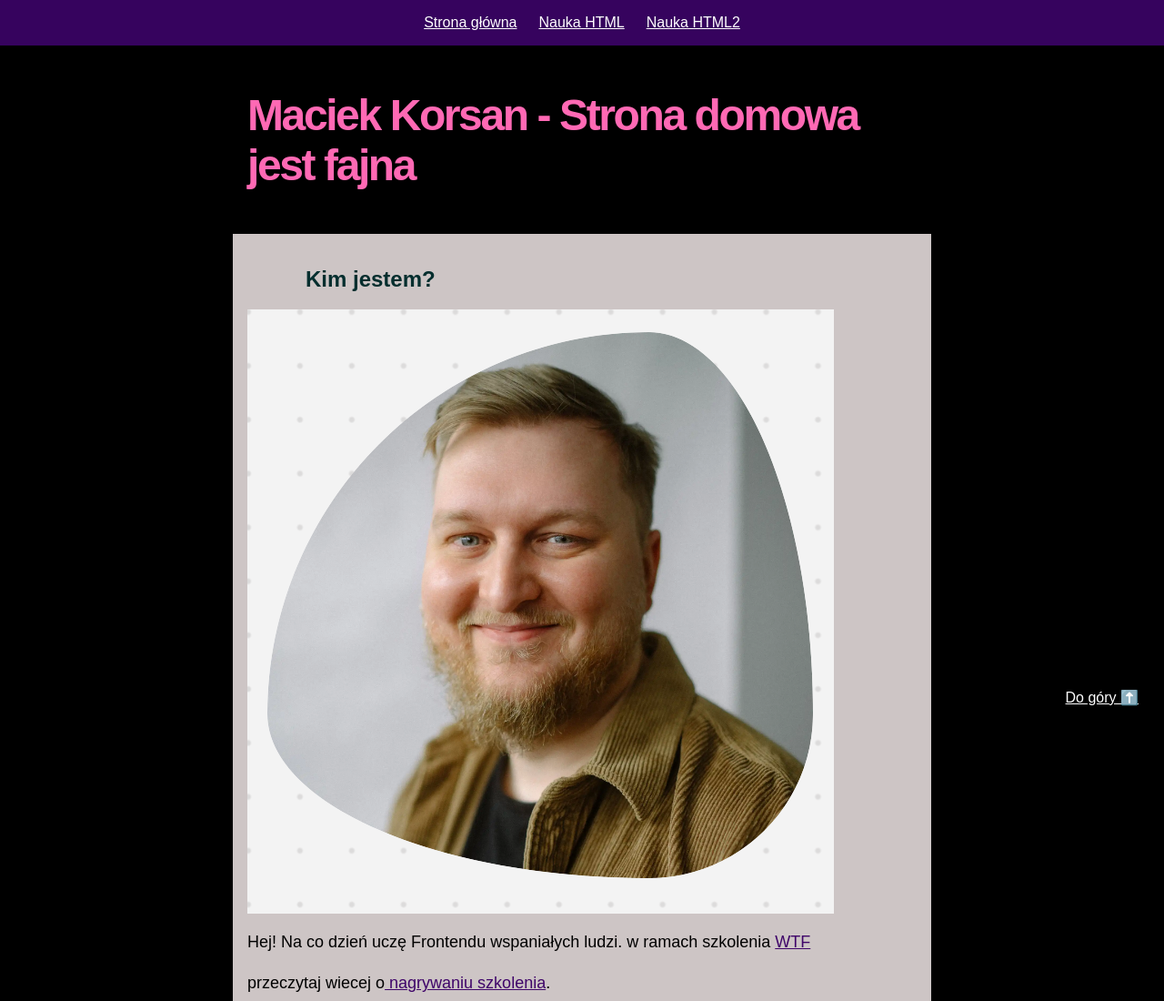
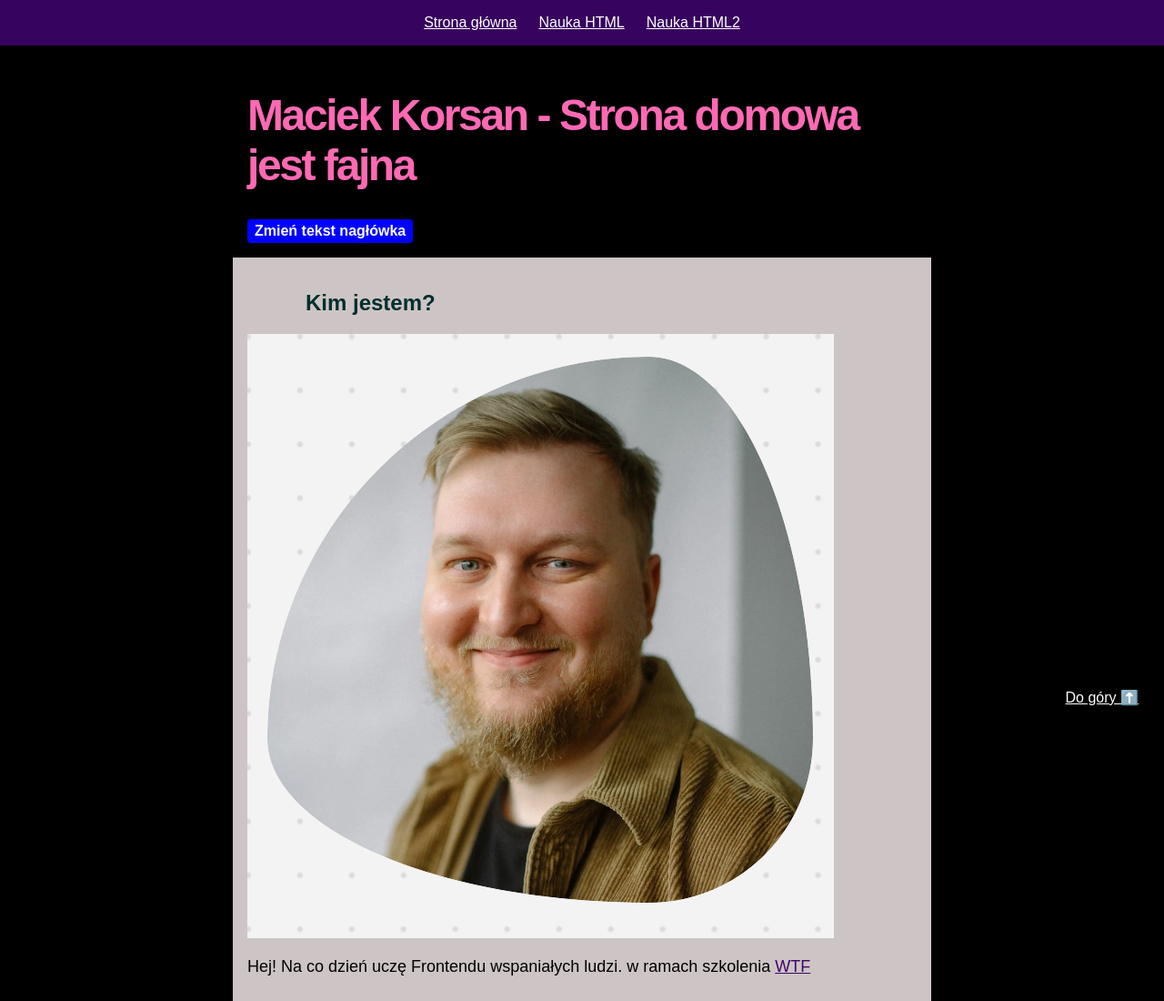
Before and after one commit to Joanna-Maleszyk-Radziun/homepage, a plain HTML site: page index.html in a window 1280 px wide. Shown: the top 1100 px of the page at 91% size. Drawn offline with Linux system fonts and the light colour scheme.

Commit message:
add click - event

```diff
--- a/index.html
+++ b/index.html
@@ -23,6 +23,8 @@
 			<h1 class="page-header__heading page-header__heading--js">
 				Maciek Korsan - Strona domowa jest fajna
 			</h1>
+
+			<button class="page-header__button page-header__button--js">Zmień tekst nagłówka</button>
 		</header>
 		<section class="section">
 			<h2 class="section__header">Kim jestem?</h2>
--- a/main.js
+++ b/main.js
@@ -18,7 +18,7 @@ const gora = document.querySelector('.my-article__gora--js')
 
 gora.innerHTML = 'jfndfvbfhvbr'
 
-const calculate = myNumber => (myNumber+4)*7;
+const calculate = myNumber => (myNumber + 4) * 7;
 
 calculate(2);
 
@@ -61,3 +61,11 @@ const deathStar = {
 const greeting = greet('Maciek', 35);
 console.log(greeting);
 console.log(greet('Asia', 85));
+
+
+const button = document.querySelector('.page-header__button--js')
+
+button.addEventListener('click', (e) =>{
+    const header = document.querySelector('.page-header__heading--js')
+    header.innerHTML = 'klik, klik';
+})
--- a/style.css
+++ b/style.css
@@ -2,13 +2,15 @@ html {
     box-sizing: border-box;
 }
 
-*, *:before, *:after {
+*,
+*:before,
+*:after {
     box-sizing: inherit;
 }
 
 body {
-    background: rgb(123,34,195);
-    background: linear-gradient(188deg, rgba(123,34,195,1) 0%, rgba(19,2,66,0.9079832616640406) 100%);
+    background: rgb(123, 34, 195);
+    background: linear-gradient(188deg, rgba(123, 34, 195, 1) 0%, rgba(19, 2, 66, 0.9079832616640406) 100%);
     font-family: Arial, Helvetica, sans-serif;
 }
 
@@ -46,7 +48,7 @@ body {
 
 .header {
     position: sticky;
-    top:0;
+    top: 0;
 }
 
 
@@ -58,10 +60,7 @@ main {
 
 
 
-.my-article {
-
-
-}
+.my-article {}
 
 .my-article__header {
     color: rgb(68, 56, 240);
@@ -97,6 +96,17 @@ main {
     padding: 16px;
 }
 
+.page-header__button {
+    background: blue;
+    color: #fefefe;
+    font-weight: 700;
+    border: 0;
+    display: inlajn-block;
+    padding: 4px 8px;
+    border-radius: 4px;
+
+}
+
 .page-header__heading {
     font-size: 1.5rem;
     color: #fefefe;
@@ -130,7 +140,7 @@ section a {
     display: block;
 }
 
-.section p{
+.section p {
     line-height: 1.5;
     font-size: 18px;
 }
@@ -170,12 +180,13 @@ textarea {
     body {
         background: black;
     }
+
     .article-grid {
         grid-template-columns: 1fr 1fr;
         gap: 24px;
     }
 
-    .page-header__heading{
+    .page-header__heading {
         font-size: 2rem;
         color: hotpink;
     }
@@ -184,6 +195,7 @@ textarea {
         .page-header__heading {
             font-size: 3rem;
         }
+
         .article-grid {
             grid-template-columns: 1fr 1fr 1fr;
         }
```
Lines whose indentation alone changed are shown as unchanged.
